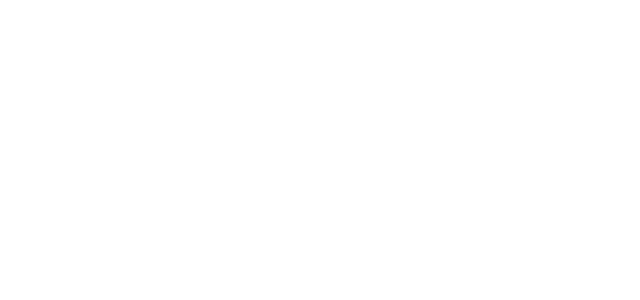
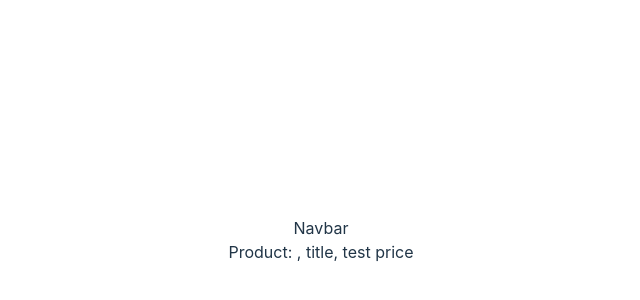
Before and after one commit to mohamedAdhamc/reactShop, a React (Vite) app: page / in a window 1280 px wide. Shown: the part 160-460 px from the top of the page, without its empty margins (319-959 px from the left). Built offline with nearby package versions, Linux system fonts and the light colour scheme.

Commit message:
components, cleanup

```diff
--- a/src/App.jsx
+++ b/src/App.jsx
@@ -1,12 +1,15 @@
 import { useState } from 'react'
 import './App.css'
+import Navbar from './components/Navbar'
+import Product from './components/Product'
 
 function App() {
-  const [count, setCount] = useState(0)
 
   return (
-    <>
-    </>
+    <div className="home">
+      <Navbar />
+      <Product icon={""} title={"title"} price={"test price"} />
+    </div>
   )
 }
 
--- /dev/null
+++ b/src/components/Navbar.jsx
@@ -0,0 +1,7 @@
+const Navbar = () => {
+    return (
+        <div id="navbar">Navbar</div>
+    );
+}
+
+export default Navbar;
--- /dev/null
+++ b/src/components/Product.jsx
@@ -0,0 +1,9 @@
+const Product = ({icon, title, price}) => {
+    return (
+        <div className="product">
+            Product: {icon}, {title}, {price}
+        </div>
+    );
+}
+
+export default Product;
```
